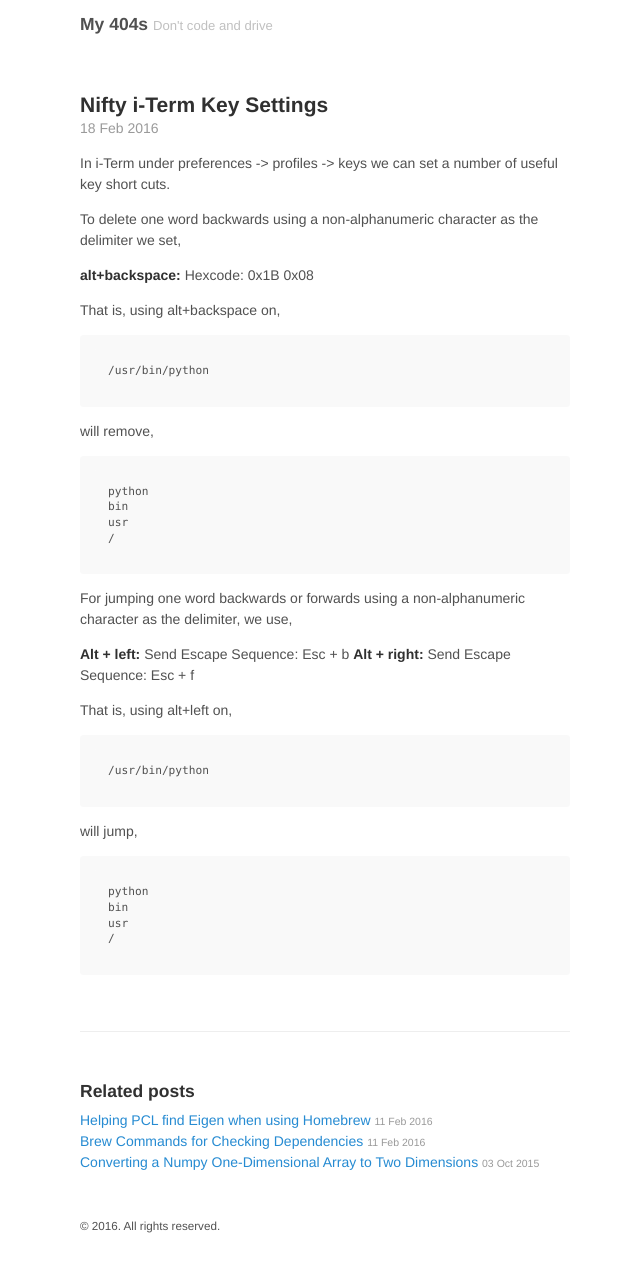
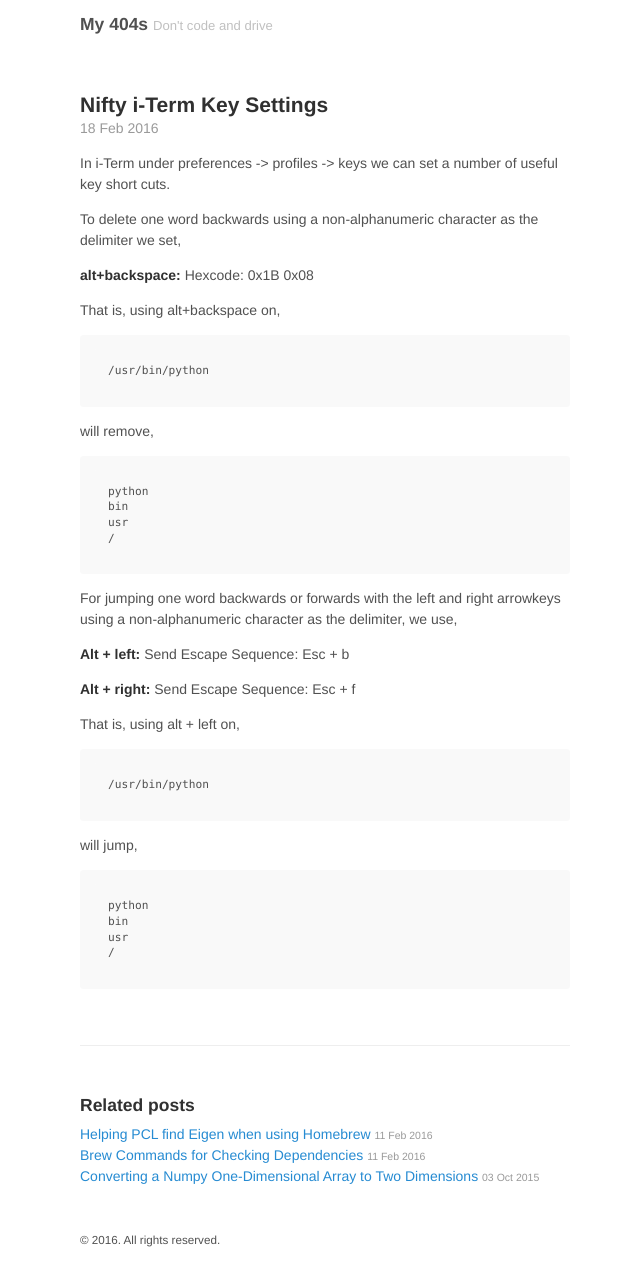
Before and after one commit to MartinHjelm/MartinHjelm.github.io, a Jekyll site: the page built from _posts/2016-02-18-Nifty-iTerminal-Key-Settings.md, in a window 1280 px wide. Shown: the whole page, without its empty margins (315-955 px from the left). Built offline with Jekyll 4.4.1, drawn with Linux system fonts in a browser that asks for light colours.

Commit message:
Fixed layout and clarified post 2

```diff
--- a/_posts/2016-02-18-Nifty-iTerminal-Key-Settings.md
+++ b/_posts/2016-02-18-Nifty-iTerminal-Key-Settings.md
@@ -19,12 +19,13 @@ will remove,
     usr
     /
 
-For jumping one word backwards or forwards using a non-alphanumeric character as the delimiter, we use,
+For jumping one word backwards or forwards with the left and right arrowkeys  using a non-alphanumeric character as the delimiter, we use,
 
 **Alt + left:** Send Escape Sequence: Esc + b
+
 **Alt + right:** Send Escape Sequence: Esc + f
 
-That is, using alt+left on,
+That is, using alt + left on,
 
     /usr/bin/python
 
```
